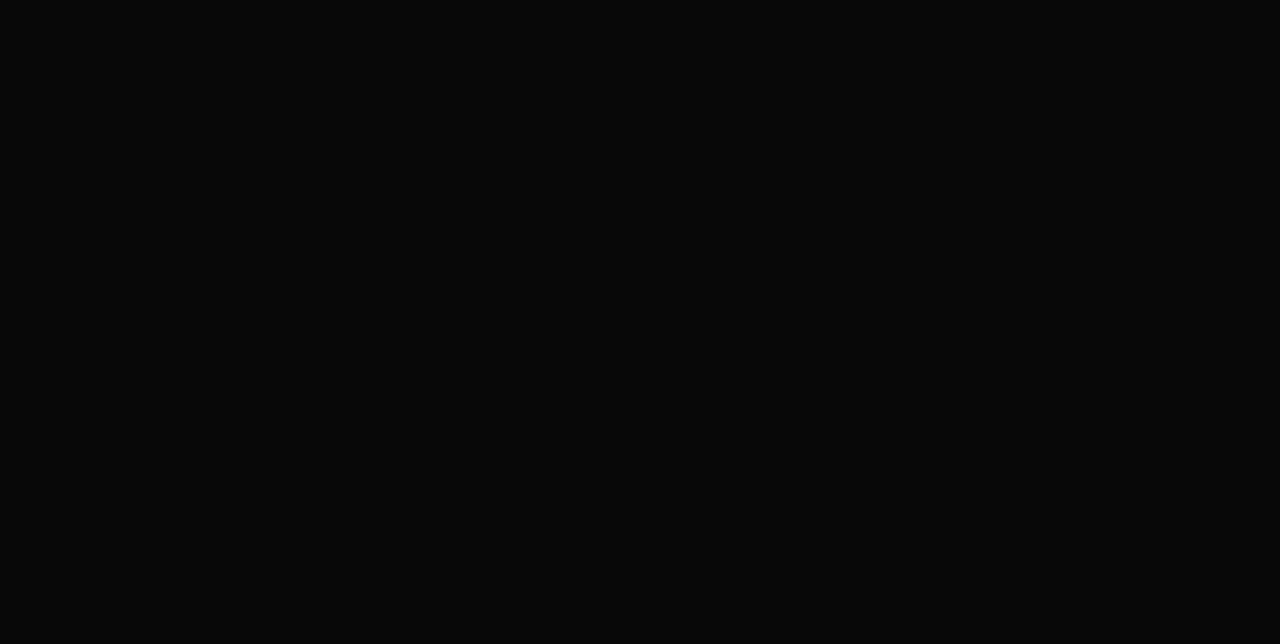
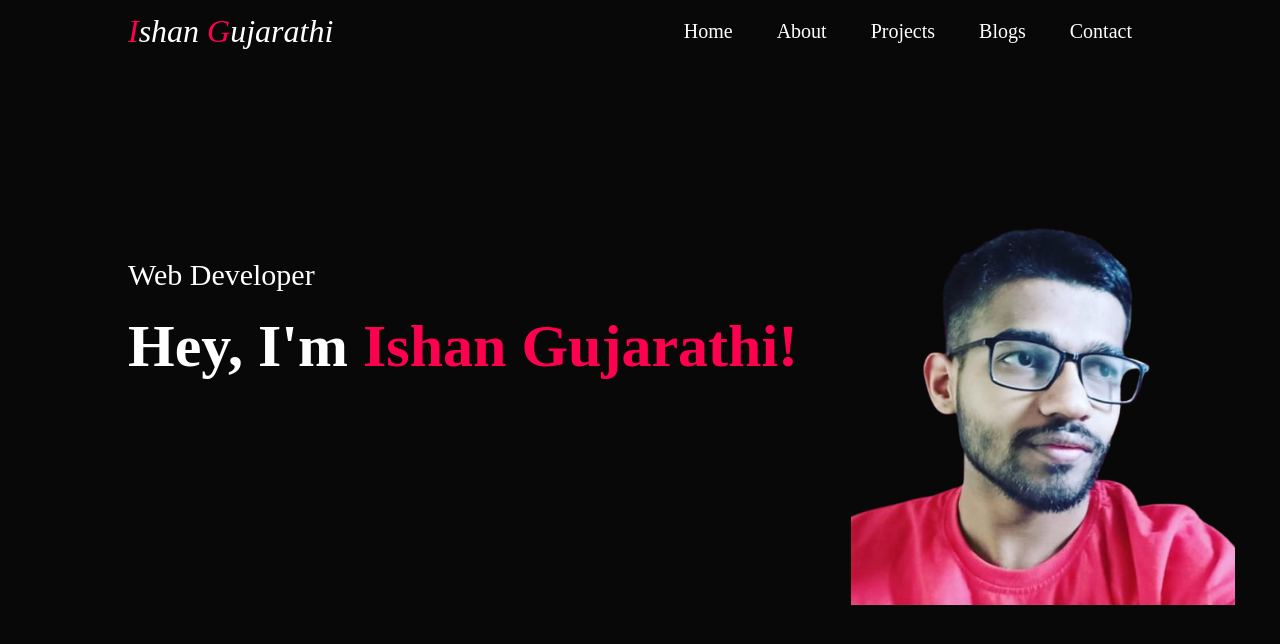
Before and after one commit to ishangujarathi/personal-portfolio, a plain HTML site: page index.html in a window 1280 px wide. Drawn offline with Linux system fonts and the light colour scheme.

Commit message:
added the entire header section along with profile image

```diff
--- a/index.html
+++ b/index.html
@@ -7,6 +7,23 @@
     <link rel="stylesheet" href="style.css">
 </head>
 <body>
-   </div>
+    <div id="header">
+        <div class="container">
+            <nav>
+                <i><span>I</span>shan <span>G</span>ujarathi</i>
+                <ul>
+                    <li><a href="#">Home</a></li>
+                    <li><a href="#">About</a></li>
+                    <li><a href="#">Projects</a></li>
+                    <li><a href="#">Blogs</a></li>
+                    <li><a href="#">Contact</a></li>
+                </ul>
+            </nav>
+            <div class="header-text">
+                <p>Web Developer</p>
+                <h1>Hey, I'm <span>Ishan Gujarathi!</span></h1>
+            </div>
+        </div>
+    </div>
 </body>
 </html>
--- a/style.css
+++ b/style.css
@@ -9,3 +9,74 @@ body{
     background: #080808;
     color: #fff;
 }
+
+#header {
+    width: 100%;
+    height: 100vh;
+    background-image: url("images/ishan-pic.png");
+    background-size: 30%;
+    background-position: calc(100% - 5%) center;
+    background-repeat: no-repeat;
+}
+
+.container{
+    padding: 10px 10%;
+}
+
+nav{
+    display: flex;
+    align-items: center;
+    justify-content: space-between;
+    flex-wrap: wrap;
+}
+
+nav i{
+    font-size: 200%;
+    font-family: 'Times New Roman', Times, serif;
+}
+
+nav i span{
+    color: #ff004f;
+}
+
+nav ul li{
+    display: inline-block;
+    list-style: none;
+    margin: 10px 20px;
+}
+
+nav ul li a{
+    color: #fff;
+    text-decoration: none;
+    font-size: 20px;
+    position: relative;
+}
+
+nav ul li a::after{
+    content: '';
+    width: 0;
+    height: 3px;
+    background: #ff004f;
+    position: absolute;
+    left: 0;
+    bottom: -6px;
+    transition: 0.5s;
+}
+
+nav ul li a:hover::after{
+    width: 100%;
+}
+
+.header-text{
+   margin-top: 20%;
+   font-size: 30px;
+}
+
+.header-text h1{
+    font-size: 60px;
+    margin-top: 20px;
+}
+
+.header-text h1 span{
+    color:#ff004f;
+}
```
Also changed, not shown: images/ishan-pic.png (added), images/ishan_pic.png (deleted).
